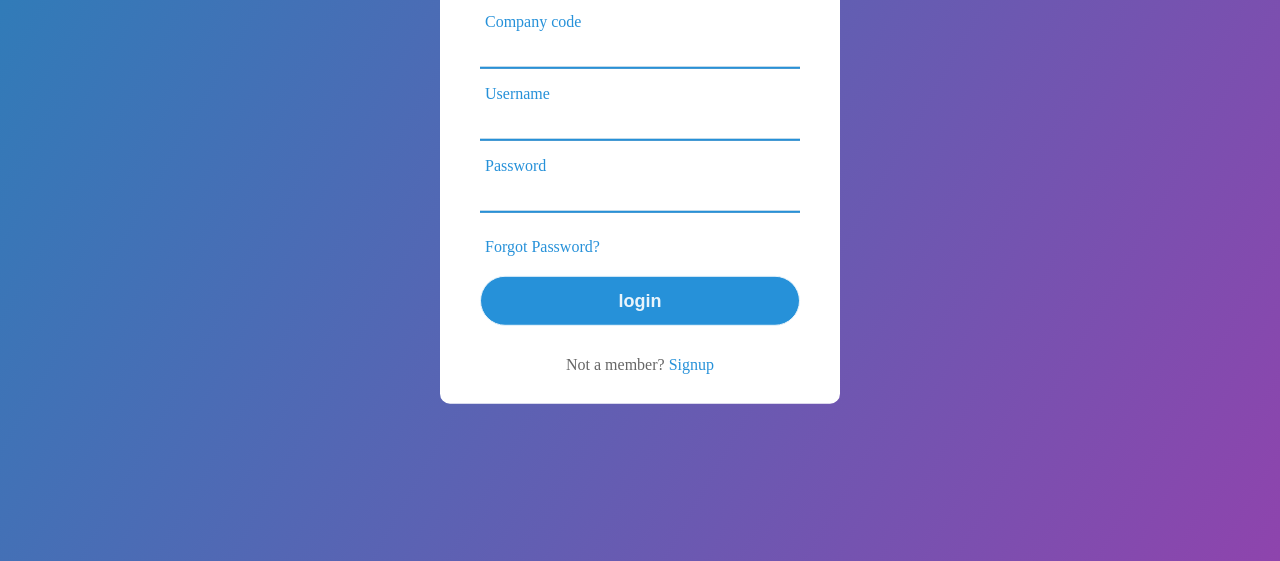
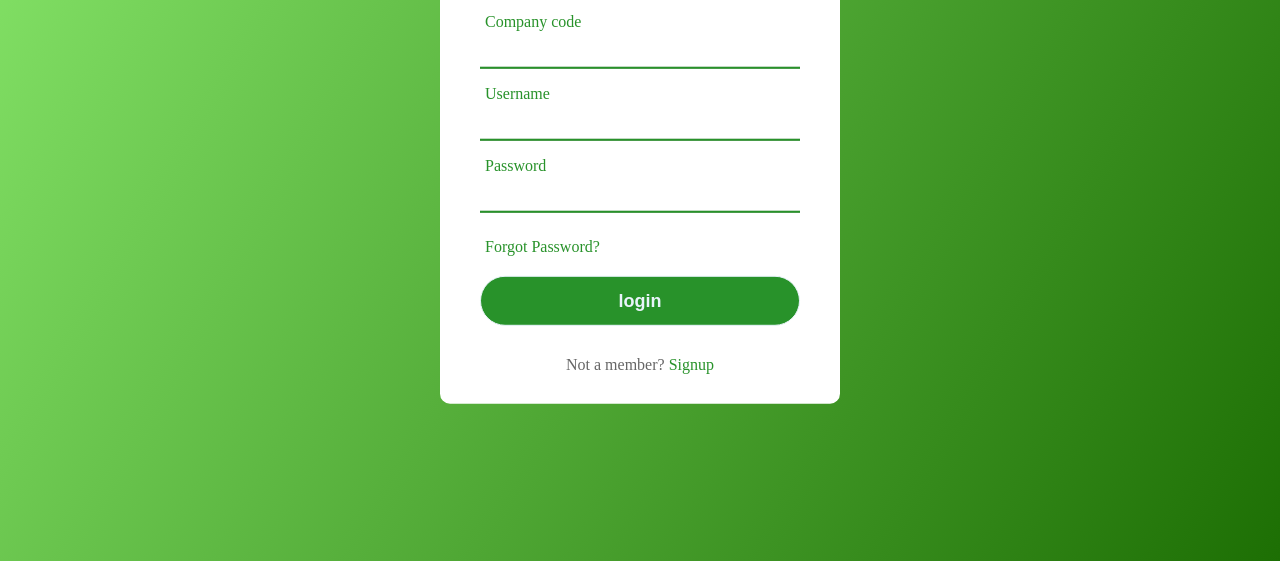
Before and after one commit to tutrongtien1996/Admin-dashboard, a plain HTML site: page login.html in a window 1280 px wide. Shown: the part 239-800 px from the top of the page. Drawn offline with Linux system fonts and the light colour scheme.

Commit message:
update screen shot

```diff
--- a/css/login.css
+++ b/css/login.css
@@ -2,7 +2,7 @@ body{
     margin: 0;
     padding: 0;
     font-family: montserrat;
-    background: linear-gradient(120deg, #2980b9, #8e44ad);
+    background: linear-gradient(120deg, #88e76b, #1d6f04);
     height: 100vh;
     overflow: hidden;
 }
@@ -62,14 +62,14 @@ form .txt_field {
     left: 0;
     width: 0%;
     height: 2px;
-    background: #2691d9;
+    background: #28922a;
     transition: .5s;
 }
 
 .txt_field input:focus ~ label,
 .txt_field input:valid ~ label {
     top: -5px;
-    color: #2691d9;
+    color: #28922a;
 }
 
 .txt_field input:focus ~ span::before,
@@ -89,7 +89,7 @@ form .txt_field {
 
 .pass a {
 
-        color: #2691d9;
+        color: #28922a;
         text-decoration: none;
 
 }
@@ -97,7 +97,7 @@ input[type="submit"] {
     width: 100%;
     height: 50px;
     border: 1px solid;
-    background: #2691d9;
+    background: #28922a;
     border-radius: 25px;
     font-size: 18px;
     color: #e9f4fb;
@@ -107,7 +107,7 @@ input[type="submit"] {
 }
 
 input[type="submit"]:hover {
-    border-color: #2691d9;
+    border-color: #28922a;
     transition: .5s;
 }
 
@@ -119,7 +119,7 @@ input[type="submit"]:hover {
 }
 
 .signup_link a {
-    color: #2691d9;
+    color: #28922a;
     text-decoration: none;
 }
 
```
Also changed, not shown: 1 other file.
